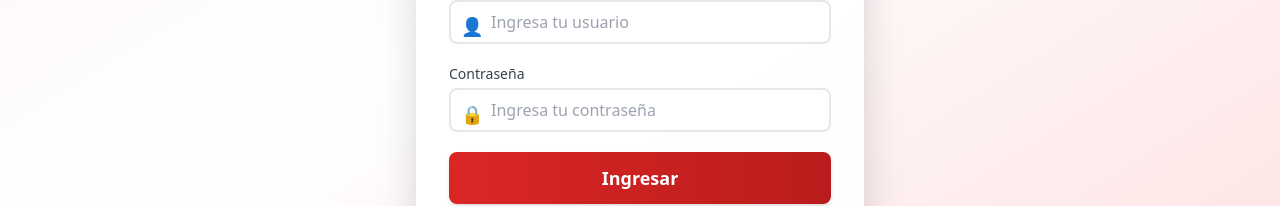
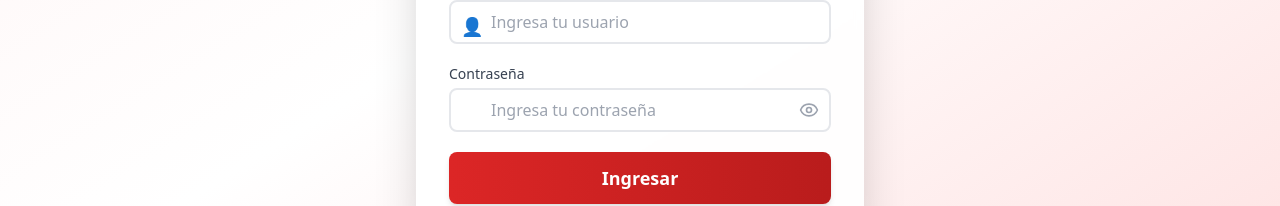
Before and after one commit to Ajvg-none/sgg-cloud, a React app in the folder frontend/: page /login in a window 1280 px wide. Shown: the part 482-688 px from the top of the page. Built offline with nearby package versions, Linux system fonts and the light colour scheme; no server answers; the HTML template or start-up script is replaced by a standard one.

Commit message:
Merge para los cambios de Alejandro

```diff
--- a/frontend/package.json
+++ b/frontend/package.json
@@ -12,6 +12,7 @@
   "dependencies": {
     "@tailwindcss/vite": "^4.3.3",
     "axios": "^1.18.1",
+    "lucide-react": "^1.28.0",
     "react": "^19.2.7",
     "react-dom": "^19.2.7",
     "react-router-dom": "^7.18.1",
--- a/frontend/src/components/layout/StoreNavbar.jsx
+++ b/frontend/src/components/layout/StoreNavbar.jsx
@@ -28,12 +28,6 @@ const StoreNavbar = () => {
           <span className="text-sm text-opticolor-gray-500">| Garantías</span>
         </div>
           <div className="flex items-center gap-4">
-            <Link
-              to="/store"
-              className={`px-4 py-2 rounded-lg font-medium transition-all duration-200 ${location.pathname === '/store' ? 'bg-opticolor-red text-white shadow-md' : 'text-opticolor-gray-700 hover:bg-opticolor-gray-100'}`}
-            >
-              ➕ Nueva Garantía
-            </Link>
             <span className="text-sm text-opticolor-gray-500 hidden sm:block">{username}</span>
             <button
               onClick={handleLogout}
--- a/frontend/src/pages/Login.jsx
+++ b/frontend/src/pages/Login.jsx
@@ -5,6 +5,7 @@ import { authAPI } from '../services/api';
 import Button from '../components/ui/Button';
 import Input from '../components/ui/Input';
 import Alert from '../components/ui/Alert';
+import { Eye, EyeOff } from 'lucide-react';
 
 const Login = () => {
   const navigate = useNavigate();
@@ -12,6 +13,7 @@ const Login = () => {
   const [password, setPassword] = useState('');
   const [loading, setLoading] = useState(false);
   const [error, setError] = useState(null);
+  const [showPassword, setShowPassword] = useState(false);
 
   useEffect(() => {
     const token = localStorage.getItem('token');
@@ -32,22 +34,21 @@ const Login = () => {
       setError('Usuario y contraseña son obligatorios.');
       return;
     }
-
     setLoading(true);
     setError(null);
 
     try {
       const res = await authAPI.login({ username, password });
       const { token, user } = res.data;
-
       localStorage.setItem('token', token);
       localStorage.setItem('role', user.role);
       localStorage.setItem('username', user.username);
       if (user.storeId) localStorage.setItem('storeId', user.storeId);
       if (user.labId) localStorage.setItem('labId', user.labId);
-
       redirectByRole(user.role);
     } catch (err) {
+      // 🔍 PRUEBA DE FUEGO: Esto demuestra en la consola (F12) que React NO borra los datos.
+      console.log(" DEBUG: Los valores NO se borraron. Usuario:", username, "| Pass:", password);
       setError(err.response?.data?.error || 'Error al iniciar sesión. Verifica tus credenciales.');
     } finally {
       setLoading(false);
@@ -78,13 +79,11 @@ const Login = () => {
           <h2 className="text-2xl font-bold text-opticolor-gray-900 text-center mb-6">
             Iniciar Sesión
           </h2>
-
           {error && (
             <div className="mb-4">
               <Alert type="error" message={error} onClose={() => setError(null)} />
             </div>
           )}
-
           <form onSubmit={handleSubmit} className="space-y-5">
             {/* Campo Usuario con ícono */}
             <div className="relative">
@@ -102,20 +101,33 @@ const Login = () => {
               />
             </div>
 
-            {/* Campo Contraseña con ícono */}
+            {/* ✅ Campo Contraseña modificado con botón de ojo */}
             <div className="relative">
               <div className="absolute left-3 top-9 text-opticolor-gray-400">
-                <span className="text-lg">🔒</span>
+                <span className="text-lg"></span>
               </div>
               <Input
                 label="Contraseña"
-                type="password"
+                type={showPassword ? 'text' : 'password'} // ✅ Toggle dinámico
                 value={password}
                 onChange={(e) => setPassword(e.target.value)}
                 placeholder="Ingresa tu contraseña"
-                className="pl-10"
+                className="pl-10 pr-10" // ✅ pr-10 deja espacio para que el texto no tape el ojo
                 autoComplete="current-password"
               />
+              {/* ✅ Botón de Ojo (Hermano absoluto) */}
+              <button
+                type="button" // ⚠️ OBLIGATORIO: evita que el formulario se envíe al hacer clic
+                onClick={() => setShowPassword(!showPassword)}
+                className="absolute right-3 top-9 text-opticolor-gray-400 hover:text-opticolor-red transition-colors"
+                aria-label={showPassword ? 'Ocultar contraseña' : 'Mostrar contraseña'}
+              >
+                {showPassword ? (
+                  <EyeOff className="h-5 w-5" />
+                ) : (
+                  <Eye className="h-5 w-5" />
+                )}
+              </button>
             </div>
 
             {/* Botón con gradiente */}
--- a/frontend/src/services/api.jsx
+++ b/frontend/src/services/api.jsx
@@ -24,8 +24,13 @@ api.interceptors.response.use(
   (response) => response,
   (error) => {
     if (error.response?.status === 401) {
-      localStorage.removeItem('token');
-      window.location.href = '/login';
+      // Excluimos la petición de login para que el error llegue al componente
+      // en lugar de recargar la página completa
+      const isLoginRequest = error.config?.url?.includes('/auth/login');
+      if (!isLoginRequest) {
+        localStorage.removeItem('token');
+        window.location.href = '/login';
+      }
     }
     return Promise.reject(error);
   }
```
Also changed, not shown: 1 other file (tests, documents, lock files or other folders).
